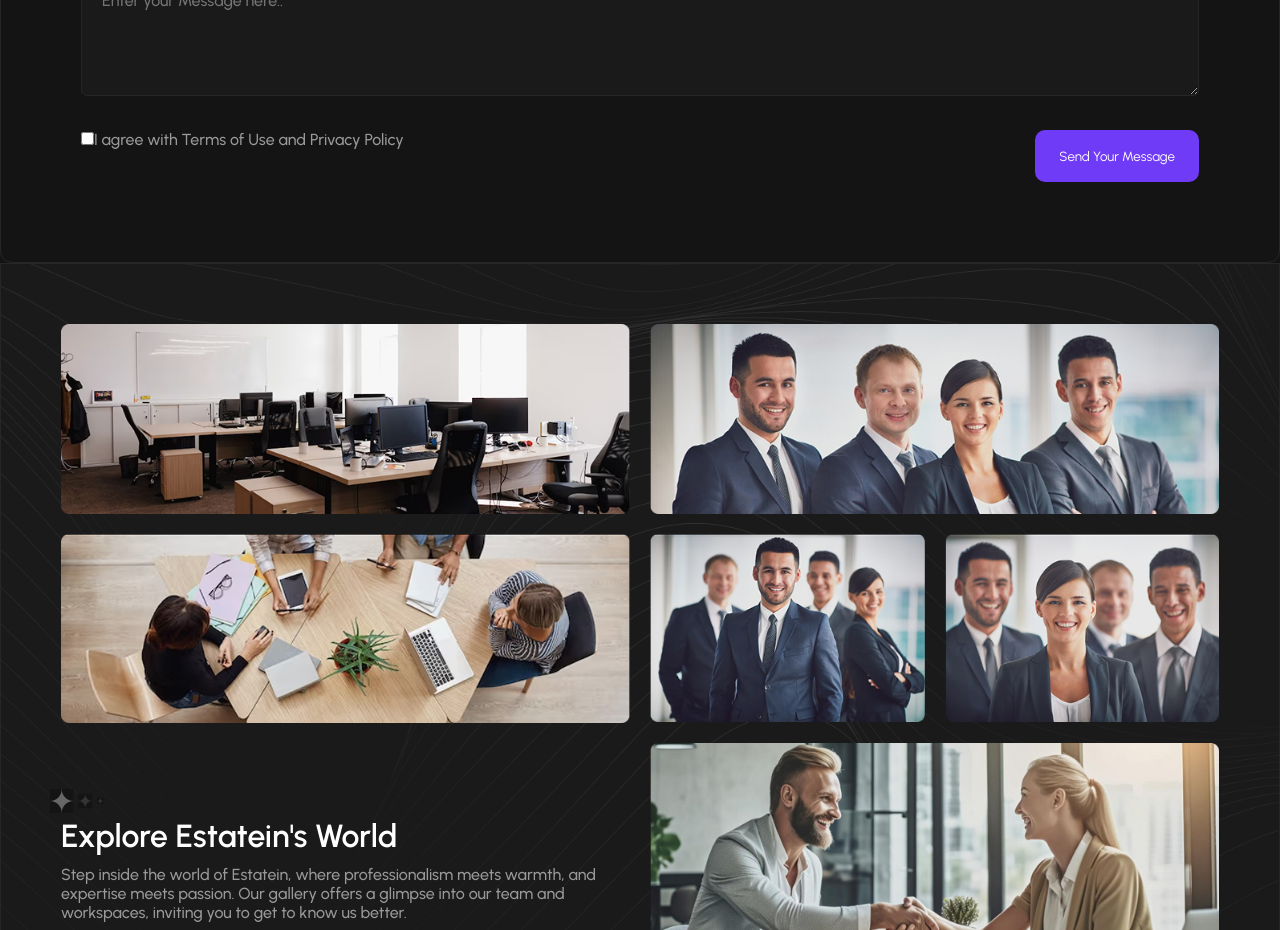
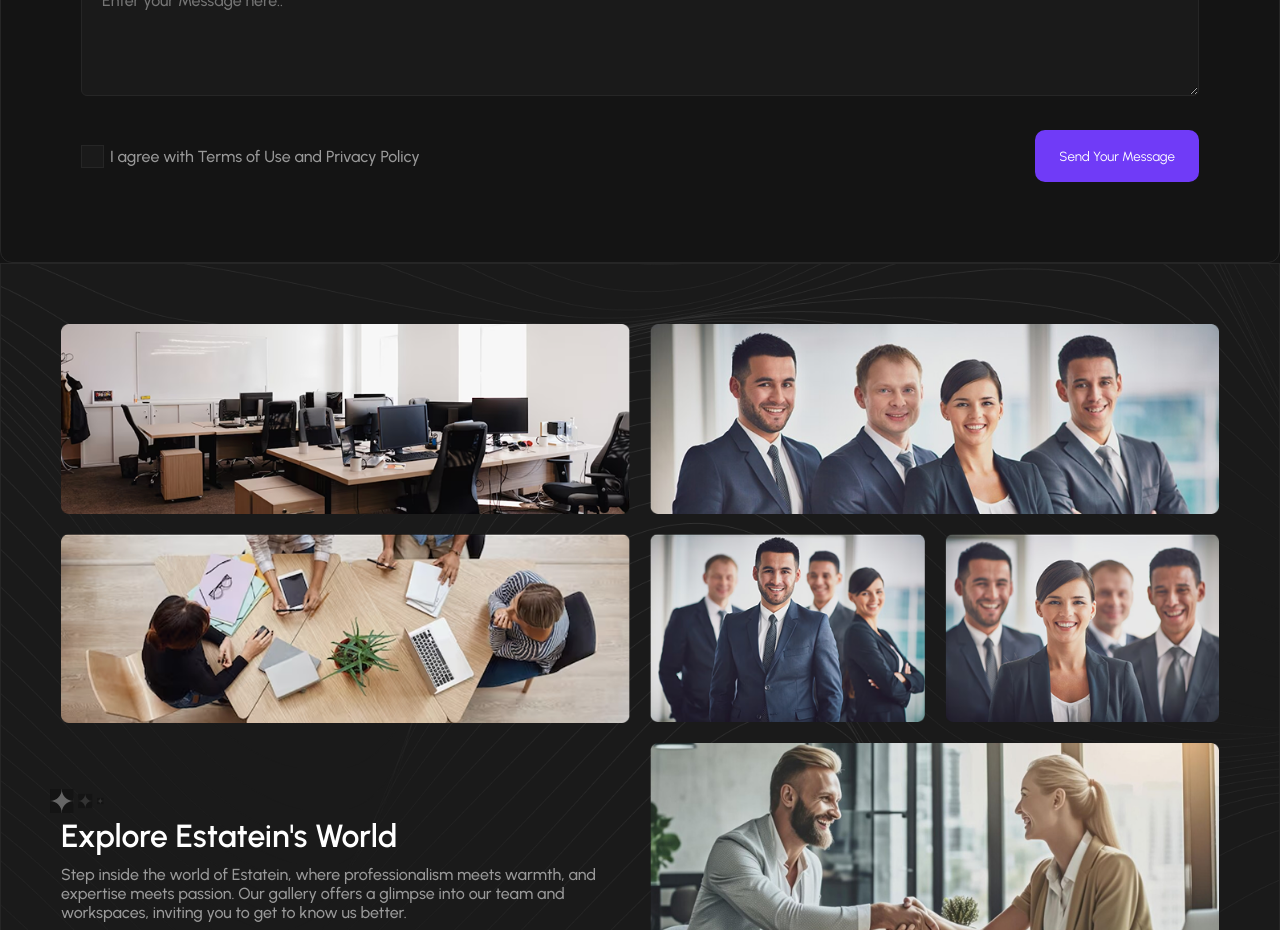
Before and after one commit to maya-farha/Real-Estate-Business-Website, a React (Vite) app: page /contact in a window 1280 px wide. Shown: the part 1040-1970 px from the top of the page. Built offline with nearby package versions, Linux system fonts and the light colour scheme.

Commit message:
last once

```diff
--- a/src/components/Form/Form.css
+++ b/src/components/Form/Form.css
@@ -26,13 +26,25 @@
         .MS-sendContainer{
             display: flex;
             justify-content: space-between;
+            .MS-checkboxContainer{
+                display: flex;
+                align-items: center;
+            }
             input{
+                appearance: none;
+                -webkit-appearance: none;
+                -moz-appearance: none;
+                width: 27px;
+                height: 27px;
+                margin-right: 10px;
                 background-color: #1A1A1A;
                 border: 1px solid #262626;
             }
         }
     }
 
+/*                 background-color: #1A1A1A;
+                border: 1px solid #262626; */
 
                                                 /* medium screen */
 @media screen and (max-width: 1440px) {
@@ -48,6 +60,13 @@
             margin-top: 14px;
             padding: 16px 20px;
             border-radius: 6px;
+        }
+        .MS-sendContainer{
+            input{
+                width: 23px;
+                height: 23px;
+                margin-right: 6px;
+            }
         }
     }
 }
--- a/src/components/Form/Form.jsx
+++ b/src/components/Form/Form.jsx
@@ -10,9 +10,9 @@ function Form() {
     return (
         <form action="" className='MS-Form' >
             <div className='MS-inputsContainer'>
-                <Input Heading='First Name' Text='Enter First Name' type ="text"/>
-                <Input Heading='Last Name' Text='Enter Last Name' type ="text"/>
-                <Input Heading='Email' Text='Enter your Email' type ="email"/>
+                <Input id ='FirstName' Heading='First Name' Text='Enter First Name' type ="text"/>
+                <Input id ='LastName' Heading='Last Name' Text='Enter Last Name' type ="text"/>
+                <Input id ='Email' Heading='Email' Text='Enter your Email' type ="email"/>
             </div>
             <div className='MS-inputsContainer'>
                 <Input Heading='Phone' Text='Enter First Name' type ="text"/>
@@ -24,9 +24,9 @@ function Form() {
                 <textarea className="msFontSize18 msFontWeight500 "  name="" id="textArea" placeholder='Enter your Message here..'></textarea>
             </div>
             <div className='MS-sendContainer'>
-                <div>
-                    <input type="checkbox"/>
-                    <label className="msFontSize18 msFontWeight500 msGrayColor" htmlFor="">I agree with Terms of Use and Privacy Policy</label>
+                <div className='MS-checkboxContainer'>
+                    <input type="checkbox" id ="agree"/>
+                    <label className="msFontSize18 msFontWeight500 msGrayColor" htmlFor="agree">I agree with Terms of Use and Privacy Policy</label>
                 </div>
                 <Button
                 children="Send Your Message"
--- a/src/components/Input/Input.jsx
+++ b/src/components/Input/Input.jsx
@@ -2,11 +2,11 @@ import './Input.css'
 
 
 
-function Input({ Heading , Text , type}) {
+function Input({ id, Heading , Text , type}) {
     return (
         <div className='MS-input'>
-            <label className="msFontSize20 msFontWeight600 mswhiteColor" htmlFor={Heading}>{Heading}</label>
-            <input className="msFontSize18 msFontWeight500 " type={type} id={Heading} placeholder={Text}/>
+            <label className="msFontSize20 msFontWeight600 mswhiteColor" htmlFor={id}>{Heading}</label>
+            <input className="msFontSize18 msFontWeight500 " type={type} id={id} placeholder={Text}/>
         </div>
     )
 }
```
